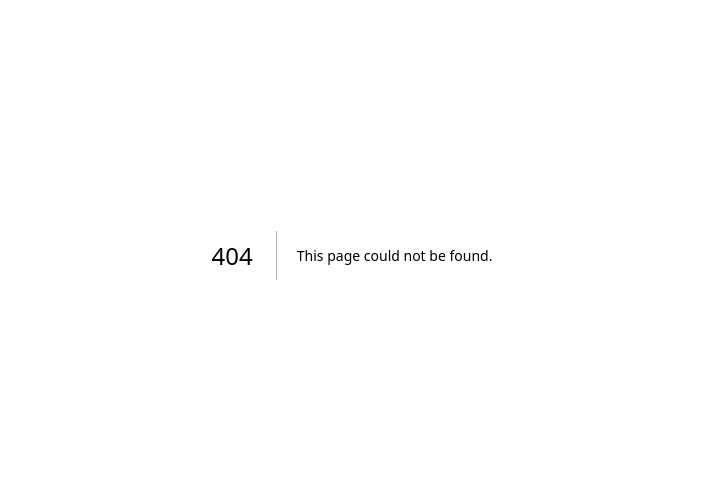
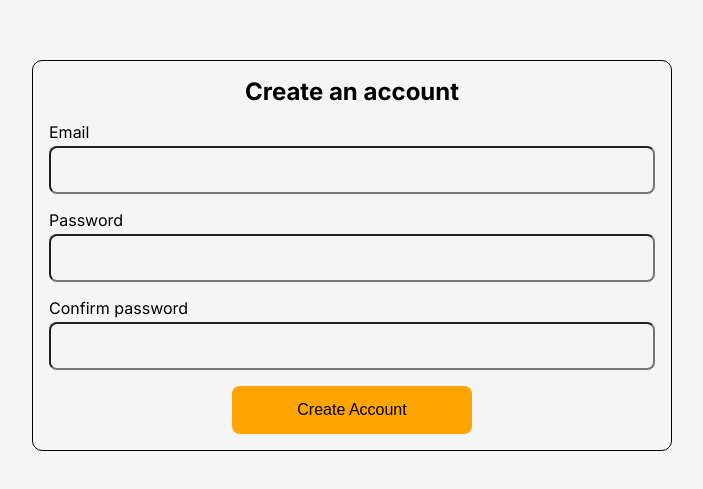
Before and after one commit to gustaavoevangelista/eccomerce, a Next.js app: page /signup in a window 1280 px wide. Before the commit this address had no page. Shown: the part 145-634 px from the top of the page, without its empty margins (288-991 px from the left). Built offline with nearby package versions, Linux system fonts and the light colour scheme.

Commit message:
implemented Signup UI

```diff
--- a/src/app/page.js
+++ b/src/app/page.js
@@ -1,10 +1,13 @@
-import Image from 'next/image';
 import styles from './page.module.css';
+import Link from 'next/link';
 
 export default function Home() {
 	return (
 		<main className={styles.main}>
 			<h1>HOME</h1>
+			<Link href="/admin">click here to admin page</Link>
+			<Link href="/login">click here to login page</Link>
+			<Link href="/signup">click here to `signup` page</Link>
 		</main>
 	);
 }
--- a/src/app/page.module.css
+++ b/src/app/page.module.css
@@ -1,4 +1,5 @@
 .main {
   display: flex;
+  flex-direction: column;
   min-height: 100vh;
 }
--- /dev/null
+++ b/src/app/signup/page.js
@@ -0,0 +1,29 @@
+import React from 'react'
+import styles from "./page.modules.css"
+
+export default function Signup() {
+  return (
+		<div className='container'>
+			<form>
+				<div className='formTitle'>
+					<p>Create an account</p>
+				</div>
+				<div>
+					<label htmlFor='email'>Email</label>
+					<input type='email' name='email' />
+				</div>
+				<div>
+					<label htmlFor='password'>Password</label>
+					<input type='password' name='password' />
+				</div>
+				<div>
+					<label htmlFor='confirmPassword'>Confirm password</label>
+					<input type='password' name='confirmPassword' />
+				</div>
+				<div className='submitButton'>
+					<button type='submit'>Create Account</button>
+				</div>
+			</form>
+		</div>
+  );
+}
--- /dev/null
+++ b/src/app/signup/page.modules.css
@@ -0,0 +1,64 @@
+body{
+    background: #f5f5f5;
+}
+
+.container {
+    display: flex;
+    justify-content: center;
+    align-items: center;
+    height: 100vh;
+}
+
+form{
+    display: flex;
+    flex-direction: column;
+    justify-content: center;
+    align-items: center;
+    gap: 1rem;
+    width: 40rem;
+    border: 1px solid #000;
+    border-radius: 10px;
+    padding: 1rem;
+}
+
+form div{
+    width: 100%;
+    display: flex;
+    flex-direction: column;
+    justify-content: center;
+    gap: .25rem;
+}
+
+input{
+    width: 100%;
+    height: 3rem;
+    border-radius: 8px;
+    padding: 0.5rem;
+    background: inherit;
+    font-size: 16px;
+}
+
+button{
+    width: 15rem;
+    height: 3rem;
+    font-size: 16px;
+    border-radius: 8px;
+    border: none;
+    background: #ffa500;
+}
+
+button:hover{
+    cursor: pointer;
+}
+
+.formTitle,
+.submitButton{
+    display: flex;
+    justify-content: center;
+    align-items: center;
+    font-weight: bold;
+}
+
+.formTitle p {
+    font-size: 24px;
+}
```
Also changed, not shown: src/app/admin/page.js (+7 -1 lines), src/app/login/page.js (added, +20 -0 lines).
